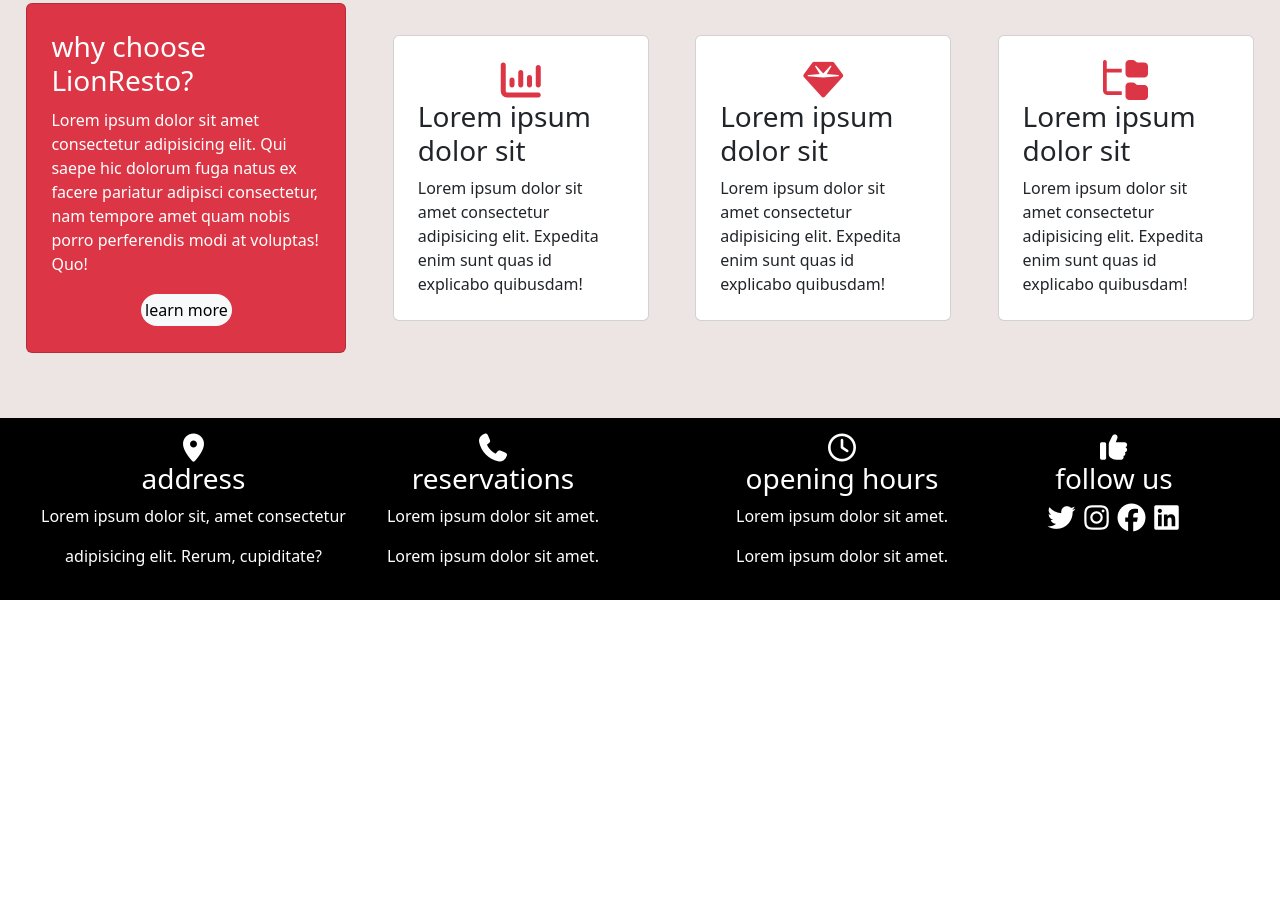
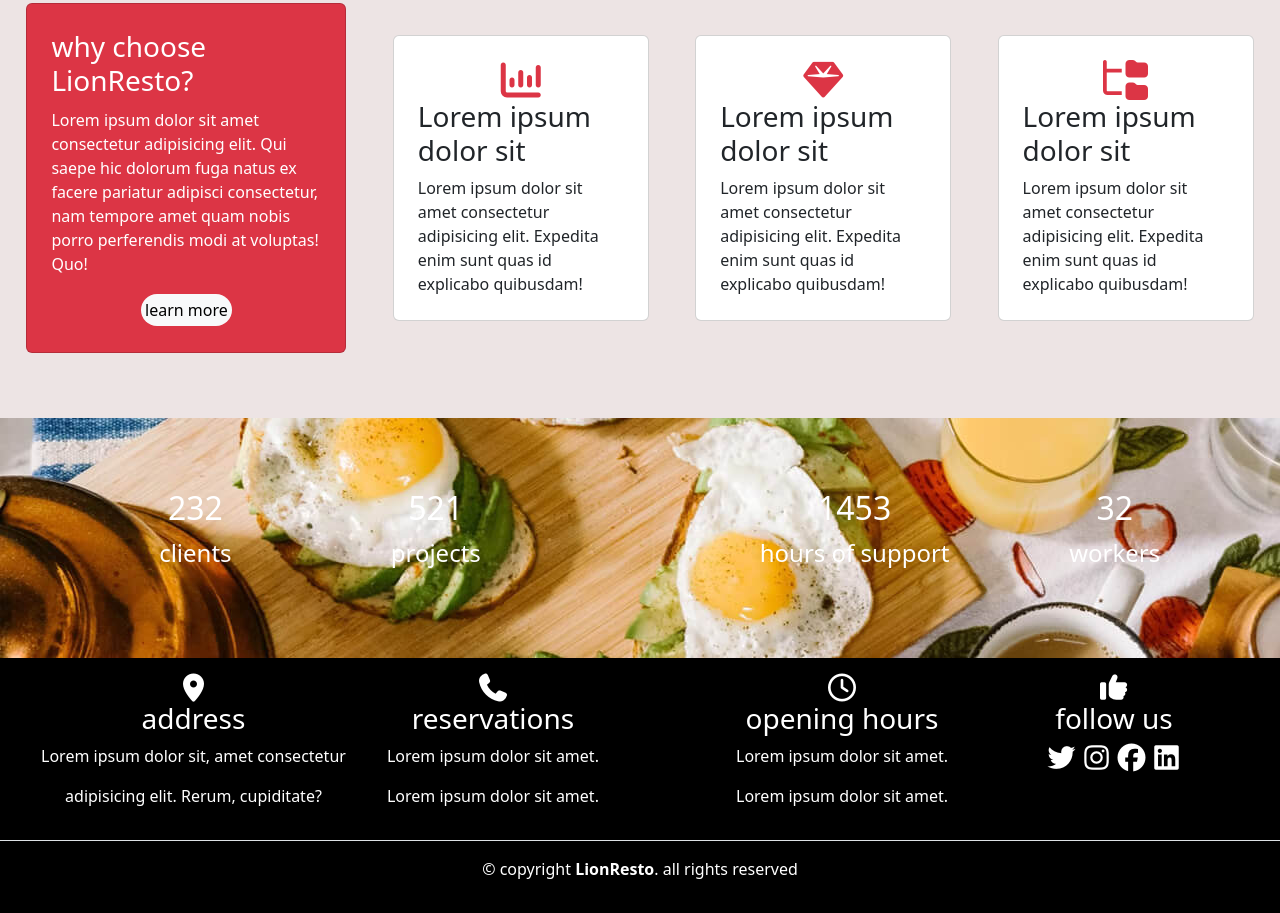
Before and after one commit to abyss4by22/charaf-erroussafi-lionresto-final, a plain HTML site: page index.html in a window 1280 px wide. Shown: the part 1935-2848 px from the top of the page. Before the commit the page ends 2535 px from the top, so only its background shows below. Drawn offline with nearby package versions, Linux system fonts and the light colour scheme.

Commit message:
finished sec4

```diff
--- a/index.html
+++ b/index.html
@@ -235,10 +235,37 @@
 
   </section>
 
+  <!-- sec 4 -->
+  <section class="sec4 d-flex flex-column flex-lg-row justify-content-evenly align-items-center text-white">
+    <div class="d-flex flex-column flex-md-row flex-lg-row justify-content-md-evenly w-100">
+    <div class="d-flex flex-column align-items-center">
+      <span class="h2">232</span>
+      <p class="fs-4">clients</p>
+    </div>
+    <div class="d-flex flex-column align-items-center">
+      <span class="h2">521</span>
+      <p class="fs-4">projects</p>
+    </div>
+  </div>
+
+<div  class="d-flex flex-column flex-md-row flex-lg-row justify-content-md-evenly w-100">
+    <div class="d-flex flex-column align-items-center">
+      <span class="h2">1453</span>
+      <p class="fs-4">hours of support</p>
+    </div>
+    <div class="d-flex flex-column align-items-center">
+      <span class="h2">32</span>
+      <p class="fs-4">workers</p>
+    </div>
+  </div>
+
+
+  </section>
+
 
   <!-- footer -->
   <footer class="bg-black text-white ">
-    <div class=" d-flex flex-column flex-lg-row pt-3 pb-3">
+    <div class=" d-flex flex-column flex-lg-row pt-3 pb-3  border-bottom ">
 
       <div class=" d-flex flex-column flex-md-row justify-content-md-evenly  w-100">
         <div class="  d-flex flex-column justify-content-center align-items-center">
@@ -275,6 +302,10 @@
       </div>
 
     </div>
+    <div class="py-3 d-flex justify-content-center align-items-center h-25">
+      <p>&copy copyright <span class="fw-bold">LionResto</span>. all rights reserved</p>
+    </div>
+
   </footer>
 
   <script src="./node_modules/bootstrap/dist/js/bootstrap.bundle.js "></script>
--- a/src/sass/app.scss
+++ b/src/sass/app.scss
@@ -72,6 +72,12 @@
 
 }
 
+.sec4{
+  min-height: 30vh;
+  background-image: url('../../img/stats-bg.jpg');
+
+}
+
 footer{
   min-height: 20vh;
 }
```
Also changed, not shown: public/css/app.css.
